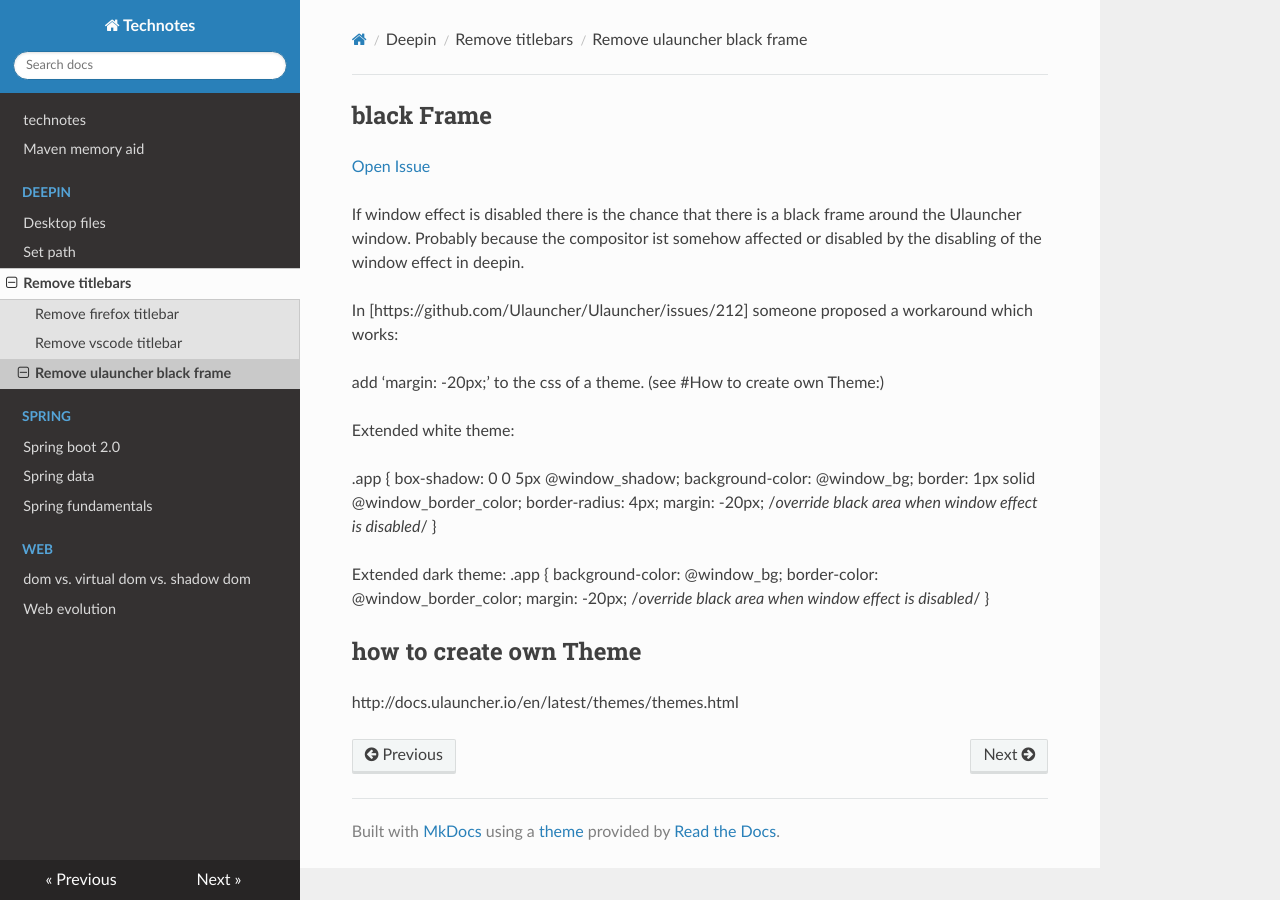
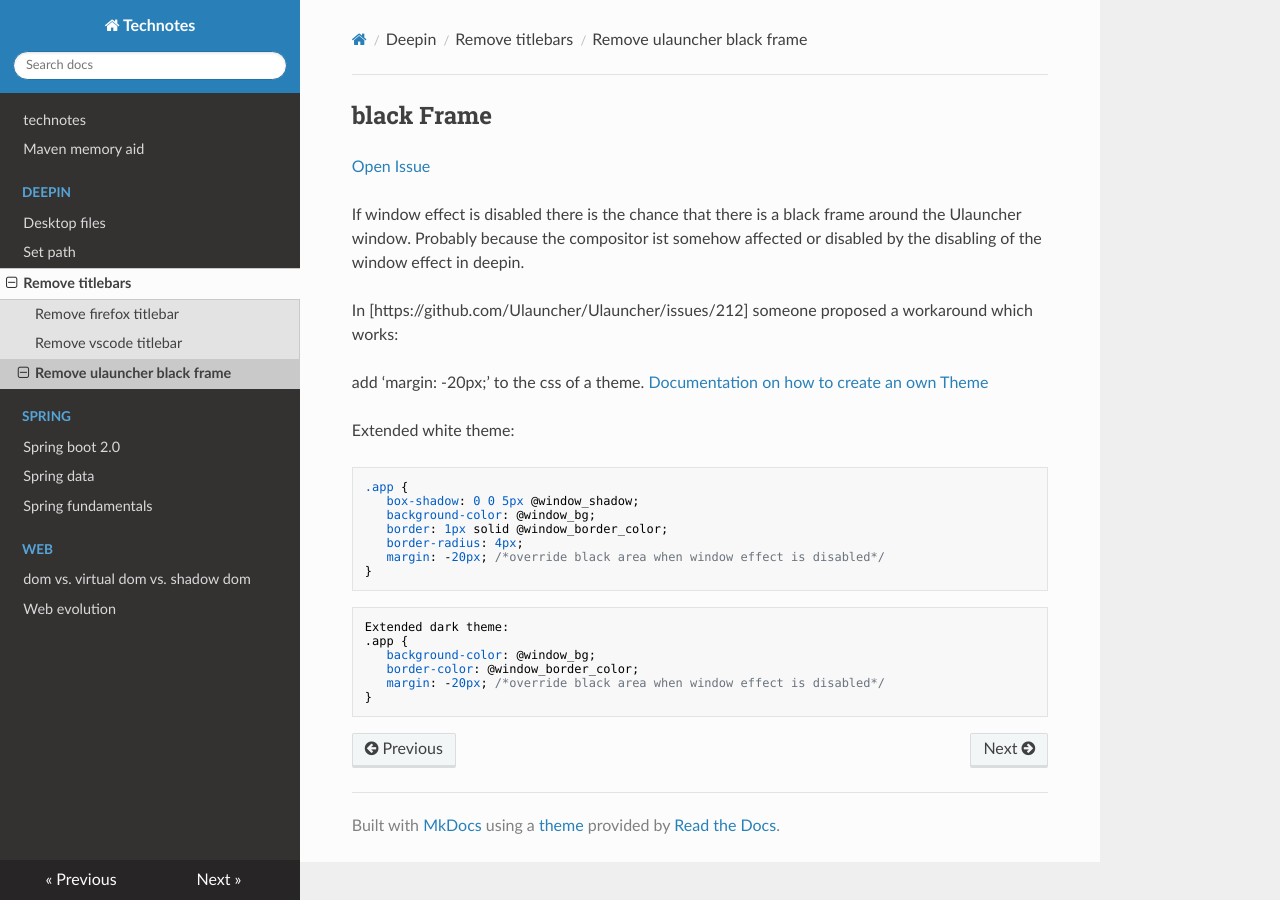
Before and after one commit to organicaudio/useful-code-snippets2, an MkDocs documentation site: the page built from docs/deepin/remove_titlebars/remove_ulauncher_black_frame.md, in a window 1280 px wide. Built offline with MkDocs 1.6.1, drawn with Linux system fonts in a browser that asks for light colours; nearby versions of some CDN libraries.

Commit message:
ulauncher

````diff
--- a/docs/deepin/remove_titlebars/remove_ulauncher_black_frame.md
+++ b/docs/deepin/remove_titlebars/remove_ulauncher_black_frame.md
@@ -7,10 +7,11 @@
 
 In [https://github.com/Ulauncher/Ulauncher/issues/212] someone proposed a workaround which works:
 
-add ‘margin: -20px;’ to the css of a theme. (see #How to create own Theme:)
+add ‘margin: -20px;’ to the css of a theme. [Documentation on how to create an own Theme](http://docs.ulauncher.io/en/latest/themes/themes.html)
 
 Extended white theme:
 
+```css
 .app {
    box-shadow: 0 0 5px @window_shadow;
    background-color: @window_bg;
@@ -18,17 +19,13 @@
    border-radius: 4px;
    margin: -20px; /*override black area when window effect is disabled*/
 }
+```
 
-
+```css
 Extended dark theme:
 .app {
    background-color: @window_bg;
    border-color: @window_border_color;
    margin: -20px; /*override black area when window effect is disabled*/
 }
-
-
-
-## how to create own Theme
-
-http://docs.ulauncher.io/en/latest/themes/themes.html
+```
````
